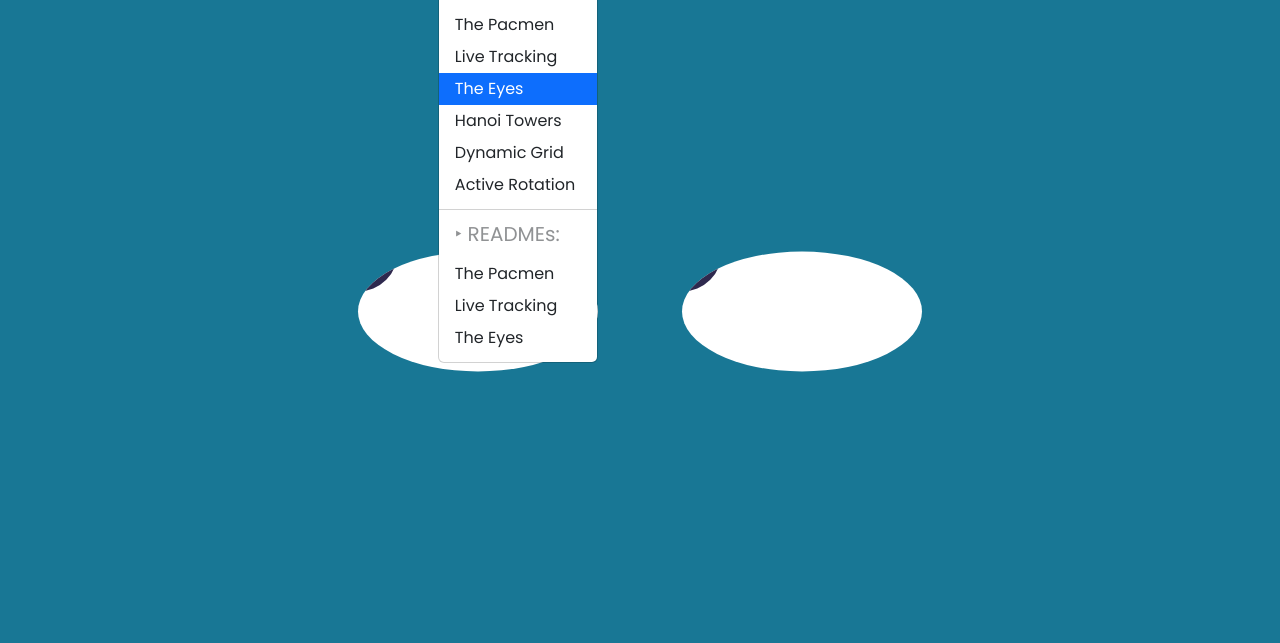
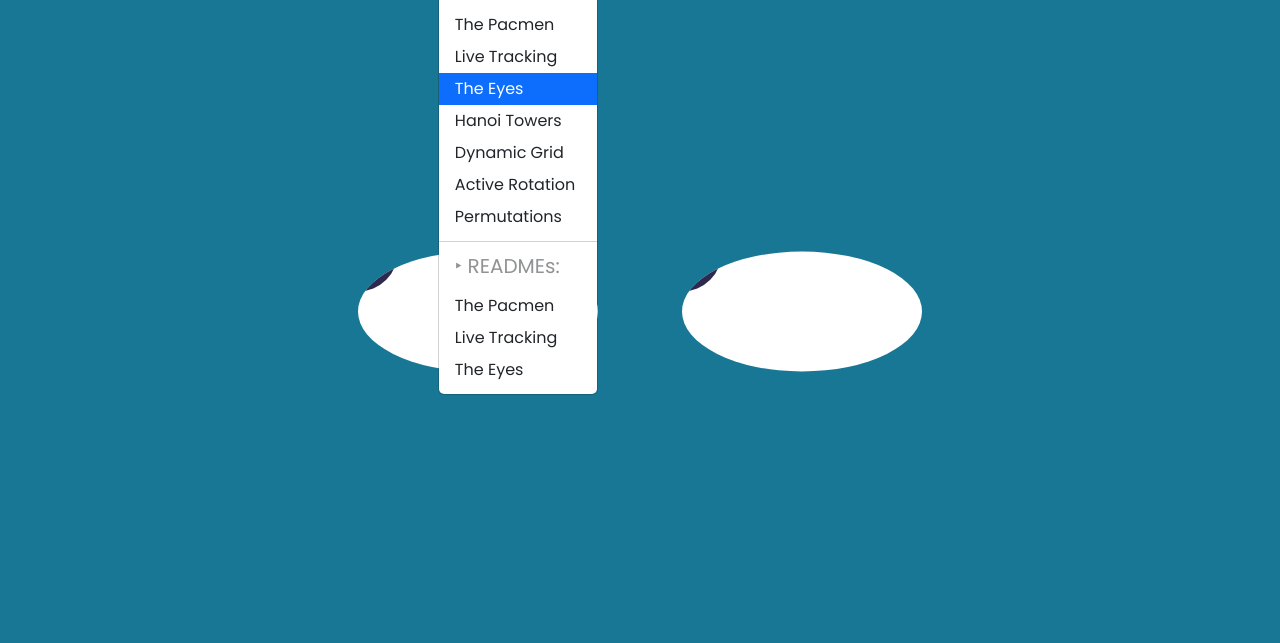
Before and after one commit to TheoBueno/eyes, a plain HTML site: page exe/index.html in a window 1280 px wide. Both pictures are taken after a click on the button "Lab's Door". Shown: the part 85-728 px from the top of the page. Drawn offline with nearby package versions, Linux system fonts and the light colour scheme; a web font is replaced by a local one.

Commit message:
nav update

```diff
--- a/exe/index.html
+++ b/exe/index.html
@@ -56,6 +56,7 @@
             <li><a class="dropdown-item" href="https://theobueno.github.io/Projects/Hanoi_Towers/hanoi.html">Hanoi Towers</a></li>
             <li><a class="dropdown-item" href="https://theobueno.github.io/Projects/Dynamic_Grid_Exe/Grid_Dyn_CreateGrid.html">Dynamic Grid</a></li>
             <li><a class="dropdown-item" href="https://theobueno.github.io/Projects/Rotate_Exe/Rotate_90.html">Active Rotation</a></li>
+            <li><a class="dropdown-item" href="https://theobueno.github.io/Projects/Permute_Exe/permute.html">Permutations</a></li>
             <li><hr class="dropdown-divider"></li>
             <li><a class="dropdown-item disabled" href="#"><h5>‣ READMEs:</h5></a></li>
             <li><a class="dropdown-item" href="https://theobueno.github.io/pacman/">The Pacmen </a></li>
```
